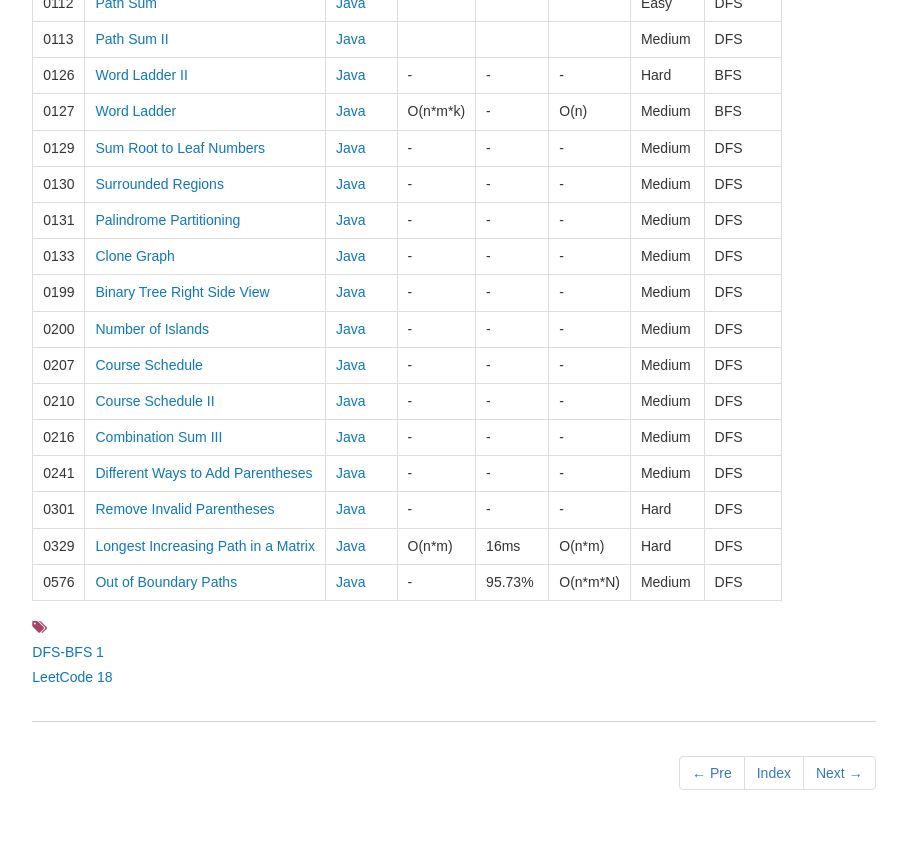
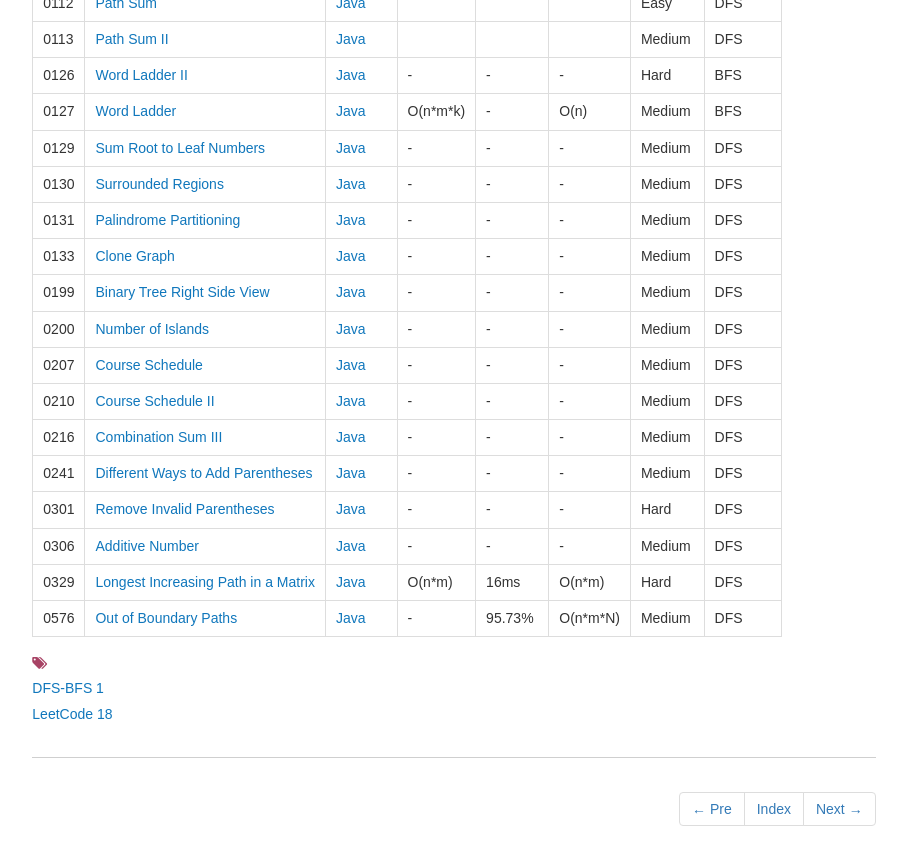
Before and after one commit to dunso/algorithm, a Jekyll site: the page built from docs/_posts/2017-12-03-DFS-BFS.md, in a window 1280 px wide and 900 px high, scrolled down 603 px. Shown: the top 865 px of the window, without its empty margins (186-1093 px from the left). Built offline with Jekyll 4.4.1, drawn with Linux system fonts in a browser that asks for light colours; nearby versions of some CDN libraries.

Commit message:
Add index of LeetCode0306.java to docs

```diff
--- a/docs/_posts/2017-12-03-DFS-BFS.md
+++ b/docs/_posts/2017-12-03-DFS-BFS.md
@@ -38,5 +38,6 @@
 |0216|[Combination Sum III](https://leetcode.com/problems/combination-sum-iii/) | [Java](https://e.srl/leetcode-216/)  |-|-|-|  Medium |DFS|
 |0241|[Different Ways to Add Parentheses](https://leetcode.com/problems/different-ways-to-add-parentheses) | [Java](https://e.srl/leetcode-241/)  |-|-|-|  Medium |DFS|
 |0301|[Remove Invalid Parentheses](https://leetcode.com/problems/remove-invalid-parentheses) | [Java](https://e.srl/leetcode-301/)  | - | - | - | Hard |DFS|
+|0306|[Additive Number](https://leetcode.com/problems/additive-number/) | [Java](https://e.srl/leetcode-306/)  | - | - | - | Medium |DFS|
 |0329|[Longest Increasing Path in a Matrix](https://leetcode.com/problems/longest-increasing-path-in-a-matrix) | [Java](https://e.srl/leetcode-329/)  | O(n\*m) |16ms| O(n\*m)  |  Hard |DFS|
 |0576|[Out of Boundary Paths](https://leetcode.com/problems/out-of-boundary-paths)| [Java](https://e.srl/leetcode-576/)  | - |95.73%| O(n\*m\*N)  |  Medium |DFS |
```
